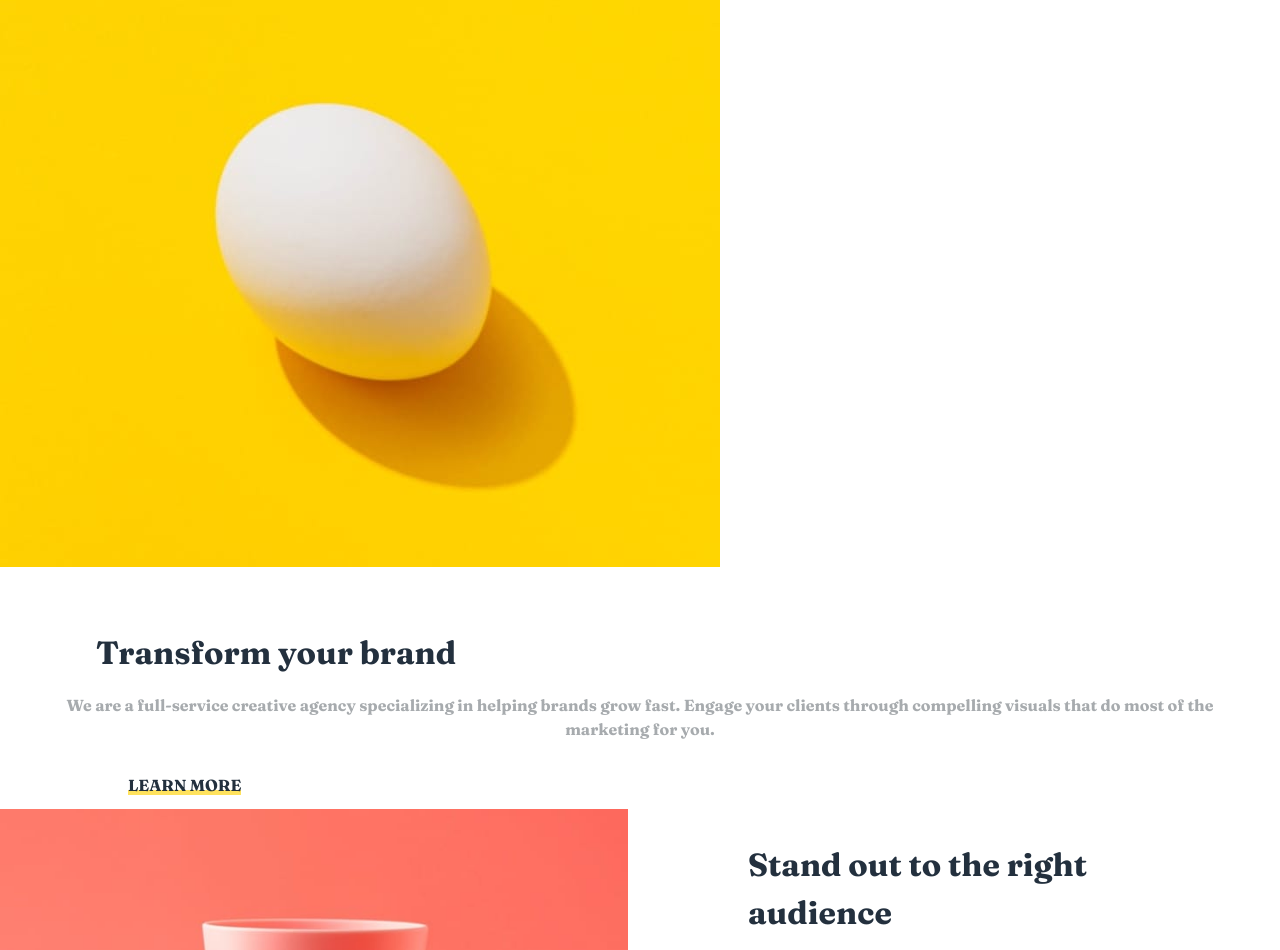
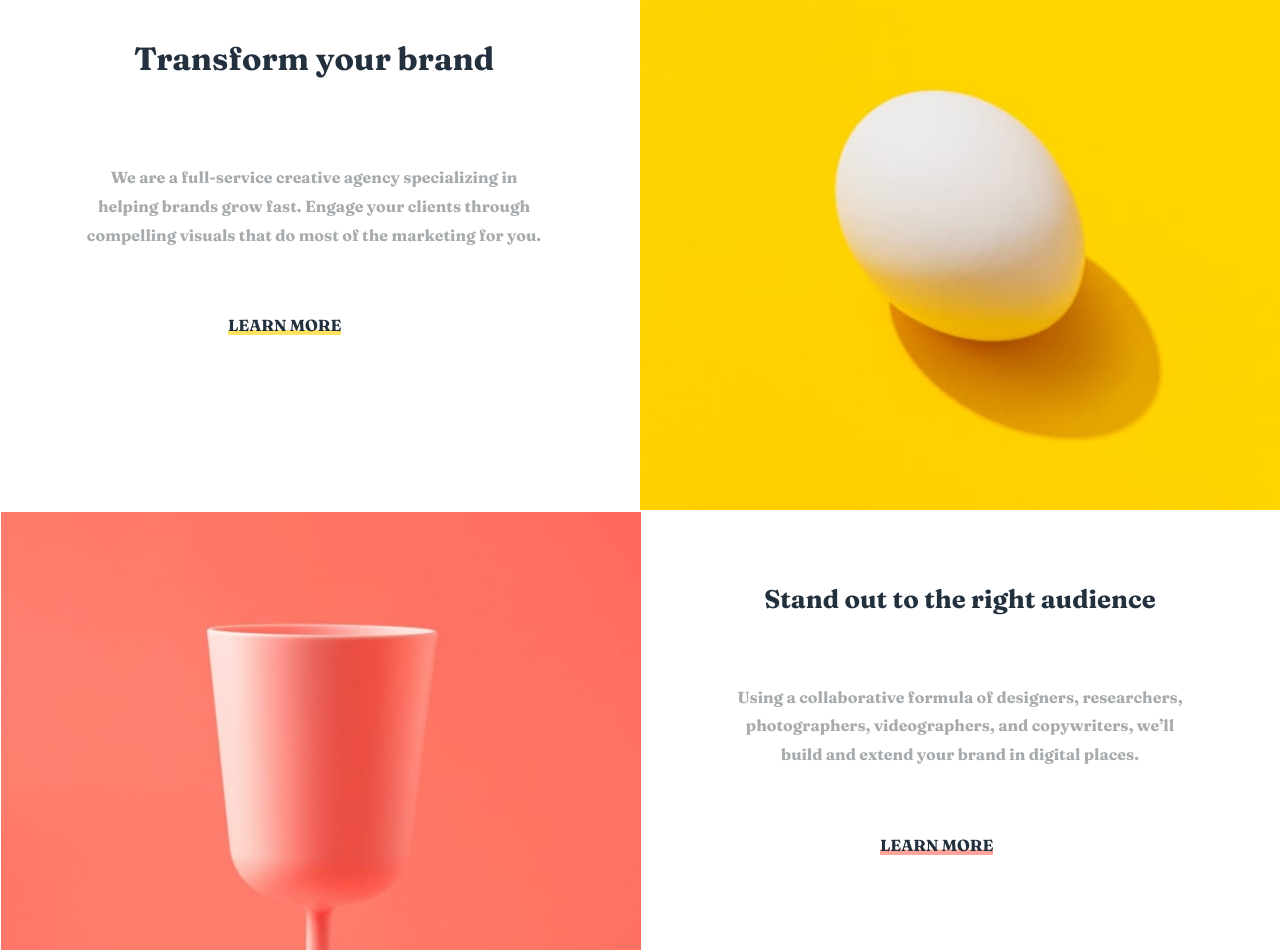
Before and after one commit to flyboy85749/frontendMastersSunnyside, a plain HTML site: page index.html in a window 1280 px wide. Shown: the part 833-1783 px from the top of the page. Drawn offline with nearby package versions, Linux system fonts and the light colour scheme.

Commit message:
add media queries up to 1200px width

```diff
--- a/index.html
+++ b/index.html
@@ -86,7 +86,7 @@
           </p>
           <a class="learn1" href="">LEARN MORE</a>
         </div>
-        <div class="column">
+        <div class="column brand">
           <img
             class="egg"
             src="./images/desktop/image-transform.jpg"
@@ -97,7 +97,7 @@
     </section>
     <section>
       <div class="columns">
-        <div class="column">
+        <div class="column audience">
           <img
             class="cup"
             src="./images/desktop/image-stand-out.jpg"
@@ -151,7 +151,7 @@
         </div>
         <div class="column thomas">
           <img src="/images/image-thomas.jpg" alt="Thomas" />
-          <p class="quote">
+          <p class="quote thomas_quote">
             Sunnyside’s enthusiasm coupled with their keen interest in our
             brand’s success made it a satisfying and enjoyable experience.
           </p>
--- a/scss/_globals.scss
+++ b/scss/_globals.scss
@@ -294,3 +294,112 @@ h4 {
 .attribution a {
   color: $veryDarkGrayBlue;
 }
+
+@media (min-width: 721px) {
+  .header a {
+    font-size: 2rem;
+  }
+
+  .header h2 {
+    padding: 2em 0 2em 0;
+  }
+
+  .arrow {
+    margin-left: 20em;
+  }
+}
+
+@media (min-width: 769px) {
+  .arrow {
+    margin-left: 22em;
+  }
+  .egg-columns {
+    display: flex;
+    flex-direction: row;
+  }
+
+  .brand,
+  .audience {
+    margin: 0;
+    padding: 0;
+  }
+
+  .egg {
+    margin: 0.75em 0 0 0;
+  }
+
+  .cup {
+    margin: 0.5em 0 0 0.8em;
+  }
+
+  .transform {
+    margin: 0;
+    padding: 0;
+  }
+
+  .transform h3,
+  .stand-out h3 {
+    margin: 0.5em 3em;
+  }
+
+  .cherries {
+    margin-top: -4.2em;
+  }
+
+  .thomas {
+    margin-top: 1.8em;
+  }
+
+  .row2 {
+    margin: 0;
+  }
+}
+
+@media (min-width: 1040px) {
+  .arrow {
+    margin-left: 31em;
+  }
+
+  .stand-out h3 {
+    font-size: 1.6rem;
+  }
+
+  .transform h3,
+  .stand-out h3 {
+    margin: 1.5em 2em;
+  }
+
+  .transform p,
+  .stand-out p {
+    line-height: 1.8em;
+    padding: 0 4em 4em 3em;
+  }
+
+  .learn1,
+  .learn2 {
+    margin-left: 13em;
+  }
+}
+
+@media (min-width: 1200px) {
+  .arrow {
+    margin-left: 36em;
+  }
+
+  .transform h3,
+  .stand-out h3 {
+    padding: 1em 0;
+    text-align: center;
+  }
+
+  .transform p,
+  .stand-out p {
+    line-height: 1.8em;
+    padding: 0 6em 4em 6em;
+  }
+
+  .learn1,
+  .learn2 {
+    margin-left: 15em;
+  }
+}
```
Also changed, not shown: dist/css/style.css, 1 other file.
